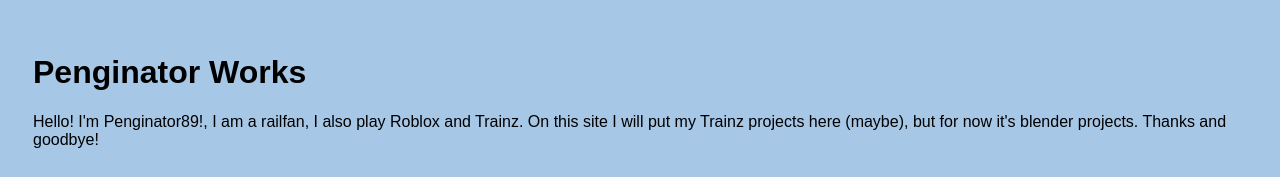
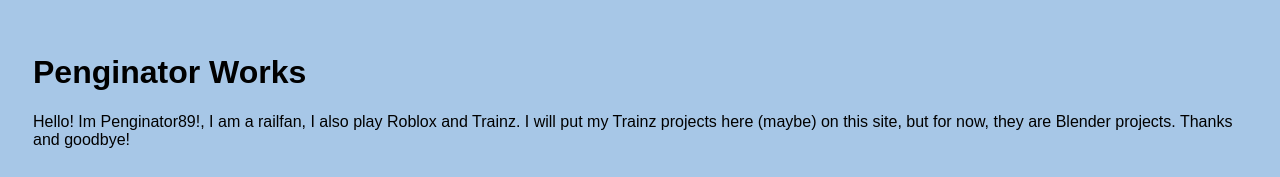
Before and after one commit to astickboi6/penginatorworks, a plain HTML site: page index.html in a window 1280 px wide. Shown: the top 177 px of the page. Drawn offline with Linux system fonts and the light colour scheme; grey boxes are pictures that could not be loaded.

Commit message:
Update index.html

```diff
--- a/index.html
+++ b/index.html
@@ -44,7 +44,7 @@
 
 <div class="about-section">
     <h1>Penginator Works</h1>
-    <p>Hello! I'm Penginator89!, I am a railfan, I also play Roblox and Trainz. On this site I will put my Trainz projects here (maybe), but for now it's blender projects. Thanks and goodbye! </p>
+    <p>Hello! Im Penginator89!, I am a railfan, I also play Roblox and Trainz. I will put my Trainz projects here (maybe) on this site, but for now, they are Blender projects. Thanks and goodbye! </p>
 </div>
 
     <img src="https://media.discordapp.net/attachments/1356051028990103622/1366872876233392319/banner.png?ex=68128710&is=68113590&hm=f15fe4faf233736ef3b779dee40668aaca73fd469f96d0cde3ac831c5b34d1a7&=&format=webp&quality=lossless&width=818&height=212" alt="Penginator89" style="width: 744px; height: 130px; margin-bottom: 15px;">
```
